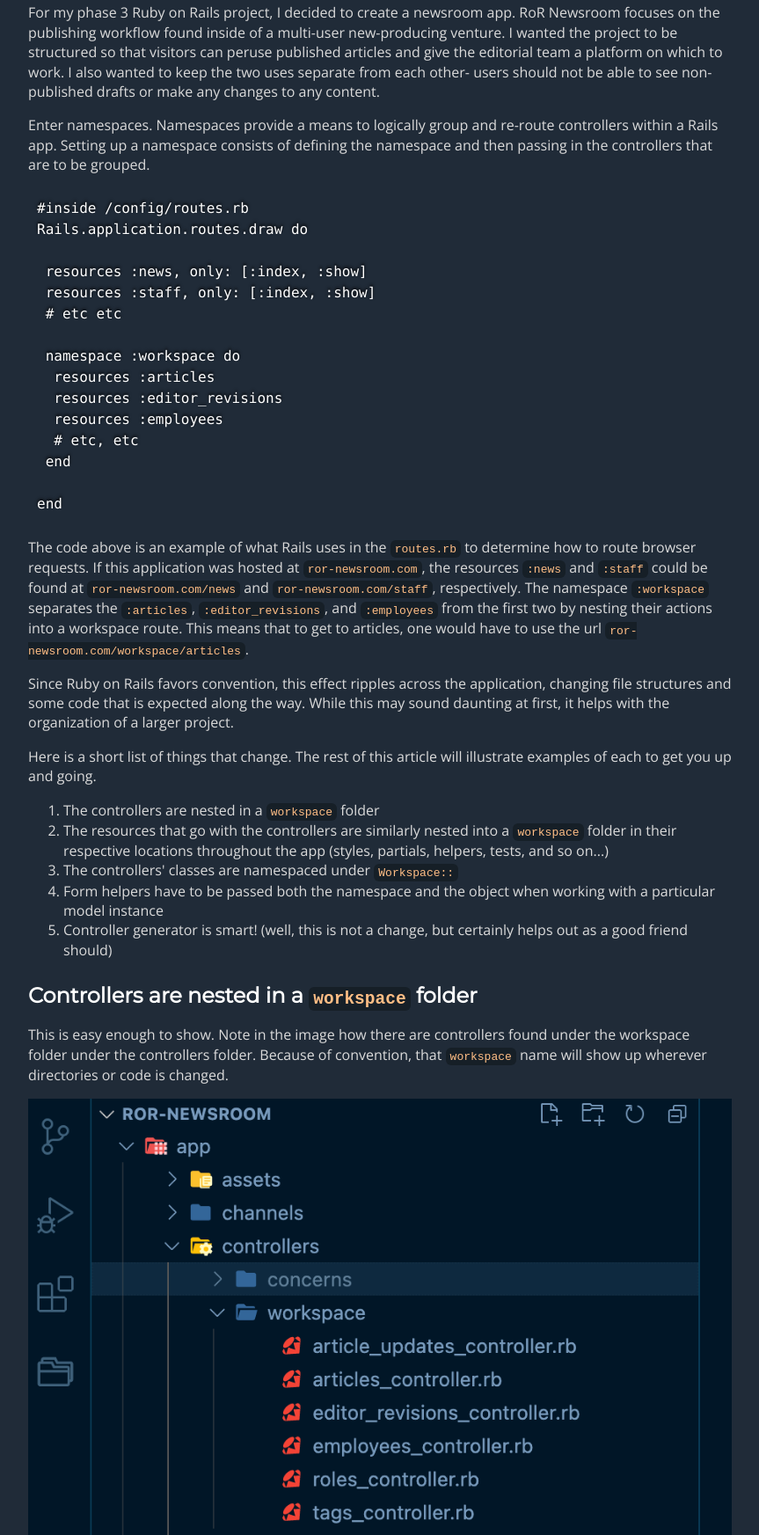
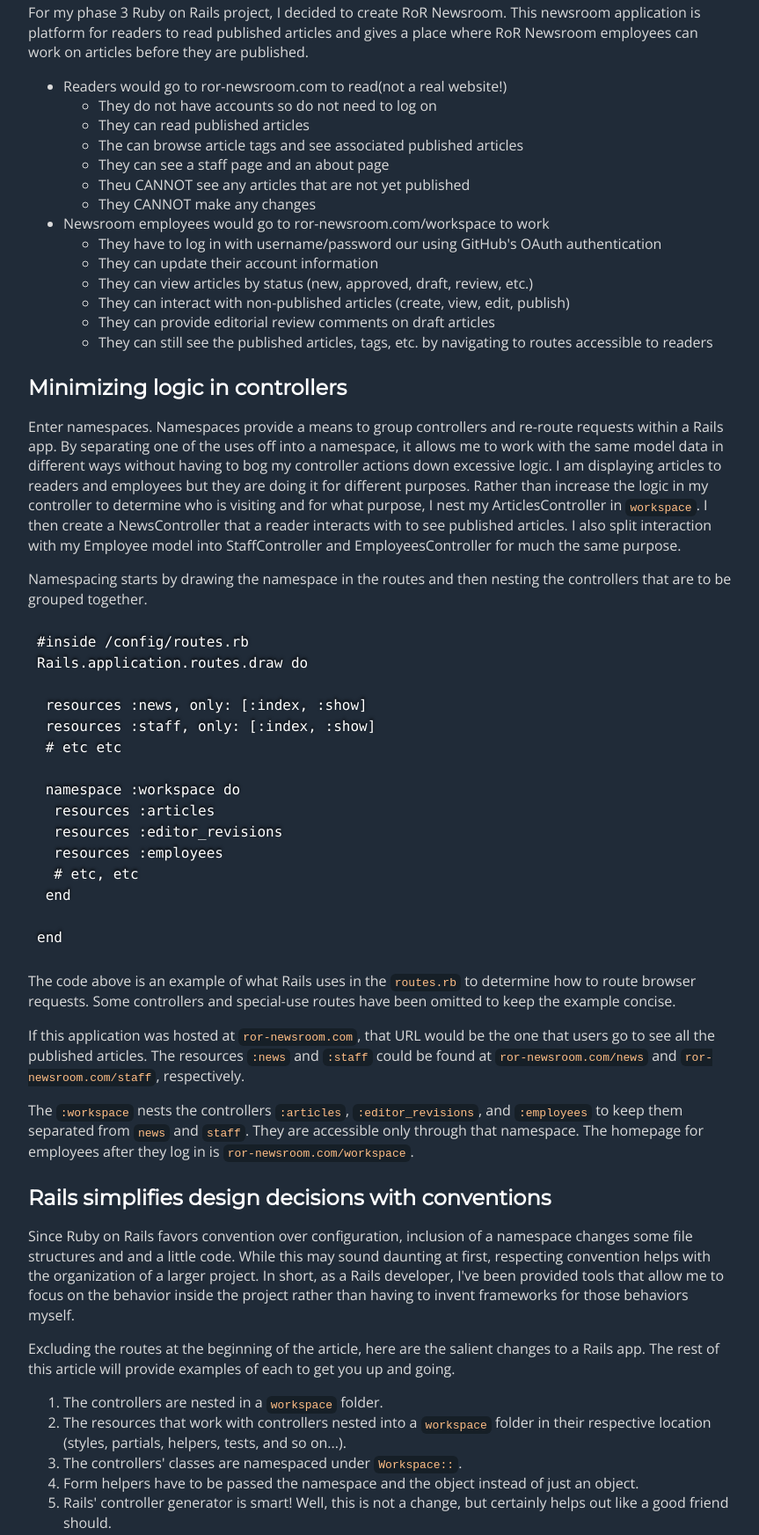
Before and after one commit to royemosby/roymosby.me, an Eleventy site: page src/blog/creating-space.md in a window 1280 px wide. Shown: the part 221-1966 px from the top of the page at 88% size, without its empty margins (208-1071 px from the left). Built offline with nearby package versions, Linux system fonts and the light colour scheme; Eleventy itself is replaced by a stand-in of ours; code samples lack their colours; files that its build step writes are made by us from their sources.

Commit message:
updates for review input

````diff
--- a/src/blog/creating-space.md
+++ b/src/blog/creating-space.md
@@ -5,9 +5,28 @@
 description: "Using namespaces to separate areas of functionality in a Rails app"
 ---
 
-For my phase 3 Ruby on Rails project, I decided to create a newsroom app. RoR Newsroom focuses on the publishing workflow found inside of a multi-user new-producing venture. I wanted the project to be structured so that visitors can peruse published articles and give the editorial team a platform on which to work. I also wanted to keep the two uses separate from each other- users should not be able to see non-published drafts or make any changes to any content.
+For my phase 3 Ruby on Rails project, I decided to create RoR Newsroom.  This newsroom application is platform for readers to read published articles and gives a place where RoR Newsroom employees can work on articles before they are published.
 
-Enter namespaces. Namespaces provide a means to logically group and re-route controllers within a Rails app. Setting up a namespace consists of defining the namespace and then passing in the controllers that are to be grouped.
+- Readers would go to ror-newsroom.com to read(not a real website!)
+  - They do not have accounts so do not need to log on
+  - They can read published articles
+  - The can browse article tags and see associated published articles
+  - They can see a staff page and an about page
+  - Theu CANNOT see any articles that are not yet published
+  - They CANNOT make any changes
+- Newsroom employees would go to ror-newsroom.com/workspace to work
+  - They have to log in with username/password our using GitHub's OAuth authentication
+  - They can update their account information
+  - They can view articles by status (new, approved, draft, review, etc.)
+  - They can interact with non-published articles (create, view, edit, publish)
+  - They can provide editorial review comments on draft articles
+  - They can still see the published articles, tags, etc. by navigating to routes accessible to readers
+
+## Minimizing logic in controllers
+
+Enter namespaces. Namespaces provide a means to group controllers and re-route requests within a Rails app. By separating one of the uses off into a namespace, it allows me to work with the same model data in different ways without having to bog my controller actions down excessive logic. I am displaying articles to readers and employees but they are doing it for different purposes. Rather than increase the logic in my controller to determine who is visiting and for what purpose, I nest my ArticlesController in `workspace`. I then create a NewsController that a reader interacts with to see published articles. I also split interaction with my Employee model into StaffController and EmployeesController for much the same purpose.
+
+Namespacing starts by drawing the namespace in the routes and then nesting the controllers that are to be grouped together.
 
 ```ruby
 #inside /config/routes.rb
@@ -27,17 +46,23 @@
 end
 ```
 
-The code above is an example of what Rails uses in the `routes.rb` to determine how to route browser requests. If this application was hosted at `ror-newsroom.com`, the resources `:news` and `:staff` could be found at `ror-newsroom.com/news` and `ror-newsroom.com/staff`, respectively. The namespace `:workspace` separates the `:articles`, `:editor_revisions`, and `:employees` from the first two by nesting their actions into a workspace route. This means that to get to articles, one would have to use the url `ror-newsroom.com/workspace/articles`.
+The code above is an example of what Rails uses in the `routes.rb` to determine how to route browser requests. Some controllers and special-use routes have been omitted to keep the example concise.
 
-Since Ruby on Rails favors convention, this effect ripples across the application, changing file structures and some code that is expected along the way. While this may sound daunting at first, it helps with the organization of a larger project.
+If this application was hosted at `ror-newsroom.com`, that URL would be the one that users go to see all the published articles. The resources `:news` and `:staff` could be found at `ror-newsroom.com/news` and `ror-newsroom.com/staff`, respectively.
 
-Here is a short list of things that change. The rest of this article will illustrate examples of each to get you up and going.
+The `:workspace` nests the controllers `:articles`, `:editor_revisions`, and `:employees` to keep them separated from `news` and `staff`. They are accessible only through that namespace. The homepage for employees after they log in is `ror-newsroom.com/workspace`.
 
-1. The controllers are nested in a `workspace` folder
-2. The resources that go with the controllers are similarly nested into a `workspace` folder in their respective locations throughout the app (styles, partials, helpers, tests, and so on...)
-3. The controllers' classes are namespaced under `Workspace::`
-4. Form helpers have to be passed both the namespace and the object when working with a particular model instance
-5. Controller generator is smart! (well, this is not a change, but certainly helps out as a good friend should)
+## Rails simplifies design decisions with conventions
+
+Since Ruby on Rails favors convention over configuration, inclusion of a namespace changes some file structures and and a little code. While this may sound daunting at first, respecting convention helps with the organization of a larger project. In short, as a Rails developer, I've been provided tools that allow me to focus on the behavior inside the project rather than having to invent frameworks for those behaviors myself.
+
+Excluding the routes at the beginning of the article, here are the salient changes to a Rails app. The rest of this article will provide examples of each to get you up and going.
+
+1. The controllers are nested in a `workspace` folder.
+2. The resources that work with controllers nested into a `workspace` folder in their respective location (styles, partials, helpers, tests, and so on...).
+3. The controllers' classes are namespaced under `Workspace::`.
+4. Form helpers have to be passed the namespace and the object instead of just an object.
+5. Rails' controller generator is smart! Well, this is not a change, but certainly helps out like a good friend should.
 
 ## Controllers are nested in a `workspace` folder
 
@@ -53,7 +78,7 @@
 
 ![Namespaced Helpers](/images/namespaced-helpers.png)
 
-Even Rspec will create tests in the correct directory when a controller generator makes a namespaced route.
+Even Rspec, when used, will create tests in the correct directory when a controller generator makes a namespaced route.
 
 ![Namespaced RSpec](/images/namespaced-rspec.png)
 
@@ -102,49 +127,47 @@
 end
 ```
 
-As an aside, you may note that I am referencing the same model, Article, in both of these controllers. This allows me to handle an article instance differently, depending on the context of the actions being performed on the Article resource. In this case, the NewsController is focused on presenting visitors with published articles. Workspace::ArticlesController is tasked with allowing only RoR Newsroom employees to work on articles.
-
 ## Form helpers need more information
 
-For a form-helper to do its magic, it has to know information about what it is working on and where it is supposed to direct requests. Normally, they can pick up enough information by being given just a model instance to work with. By convention, it knows where the controllers are and what actions to use. Namespaces complicate this a bit so the form_helpers need just a little bit more information so that they know how to set up requests.
+In order for a form-helper to do its magic, it has to know information about what it is working on and where it is supposed to direct requests. Normally, they chave enough information when supplied a model instance to work with. By convention, it knows where the controllers are and what actions to use. Namespaces complicate this a bit so the form-helpers need just a little bit more information so that they know how to set up requests.
 
-Here is an example Rails form template using form_with
+Here is an example typical Rails form template using form_with
 
 ```ruby
 <%= form_with model: @article do |f| %>
 
- <%= f.label :title %>
- <%= f.text_field :title %>
- <br>
- <%= f.label :content%>
- <%= f.text_area :content, size: "100x30" %>
- <br>
+    <%= f.label :title %>
+    <%= f.text_field :title %>
+    <br>
+    <%= f.label :content%>
+    <%= f.text_area :content, size: "100x30" %>
+    <br>
 
     <%= f.submit %>
 <% end %>
 ```
 
-If this code above was used in a form, the application would throw an error to the effect that a route could not be found. By Rails convention, when given a model instance- `@article` in this case- it will look for an `AriclesController`. The form helper does not know to look in the Workspace:: namespace for the controller class with which to work. On the form, it will attempt to make the post (or update) action to `ror-newsroom.com/articles`. The desired route with the namespace is `ror-newsroom.com/workspace/articles`. Luckily, it only requires minor modification to get the helper the information that it needs.
+If this code above was used in a form referenced by a namespaced controller, the application would throw an error to the affect that a route could not be found. When given a model instance- `@article` in this case- it will look for an `AriclesController`. The form helper does not know to look in the Workspace:: namespace yet. The form will attempt to make the post action route to `ror-newsroom.com/articles` which does not exist. The desired route with the namespace is `ror-newsroom.com/workspace/articles`. Luckily, it only requires minor modification to get the helper the information that it needs.
 
 ```ruby
 <%= form_with model: [:workspace, @article] do |f| %>
 
- <%= f.label :title %>
- <%= f.text_field :title %>
- <br>
- <%= f.label :content%>
- <%= f.text_area :content, size: "100x30" %>
- <br>
+    <%= f.label :title %>
+    <%= f.text_field :title %>
+    <br>
+    <%= f.label :content%>
+    <%= f.text_area :content, size: "100x30" %>
+    <br>
 
     <%= f.submit %>
 <% end %>
 ```
 
-The model also accepts an array of values, where one can designate a namespace on top of a model instance from which to work. It can now build the form to correctly handle the post(or update) request. `form_for` and `form_tag` if used, have to be created with the same considerations taken with form_with.
+The `form_with` method also accepts an array of values, where one can designate a namespace and a model instance from which to work. The form builder can now correctly handle the post(or update) request. If `form_for` or `form_tag` are used, the same considerations must be taken into account.
 
-## Controller generators are smart
+## Controller generators are smart!
 
-If they are being used to generate namespaced controllers, they are flexible enough to automatically namespace controller classes and place all generated files in the correctly nested locations.
+If a generator is being used, they are flexible enough to automatically namespace controller classes and place all generated files in the correctly nested locations.
 
 Normally one would use a generator like:
 
@@ -155,9 +178,11 @@
 To namespace, combine the namespace with the article as if it was a directory structure
 
 ```bash
-rails generate controller Workspace/Articles
+rails generate contoller Workspace/Articles
 ```
+
+This approach will place all the controllers and associated files in the correct directories. What is more, the controller's class will be declared correctly namespaced. Same with helper modules. Rails almost codes itself at times!
 
 ## Closing Thoughts
 
-The use of namespaces is a convenient way to structure a Rails app. They can separate controllers and views inside the application into logical groups. There are more details that go into using namespaces, but with the information provided in this article, it is easy to get started.
+The use of namespaces are a convenient way to structure a Rails app. They can separate controllers and views inside the application into logical groups. With the information provided in this article, it is easy to get started.
````
